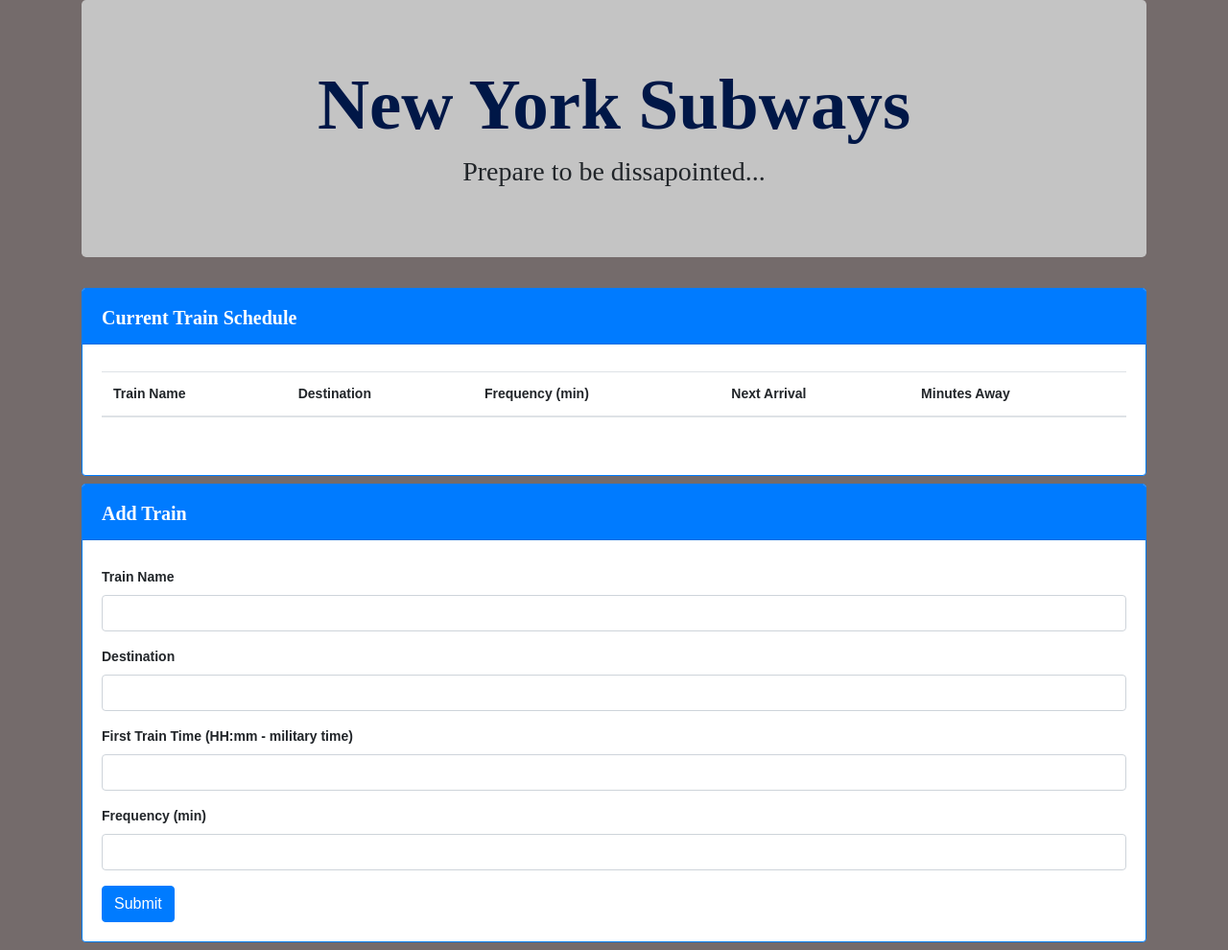
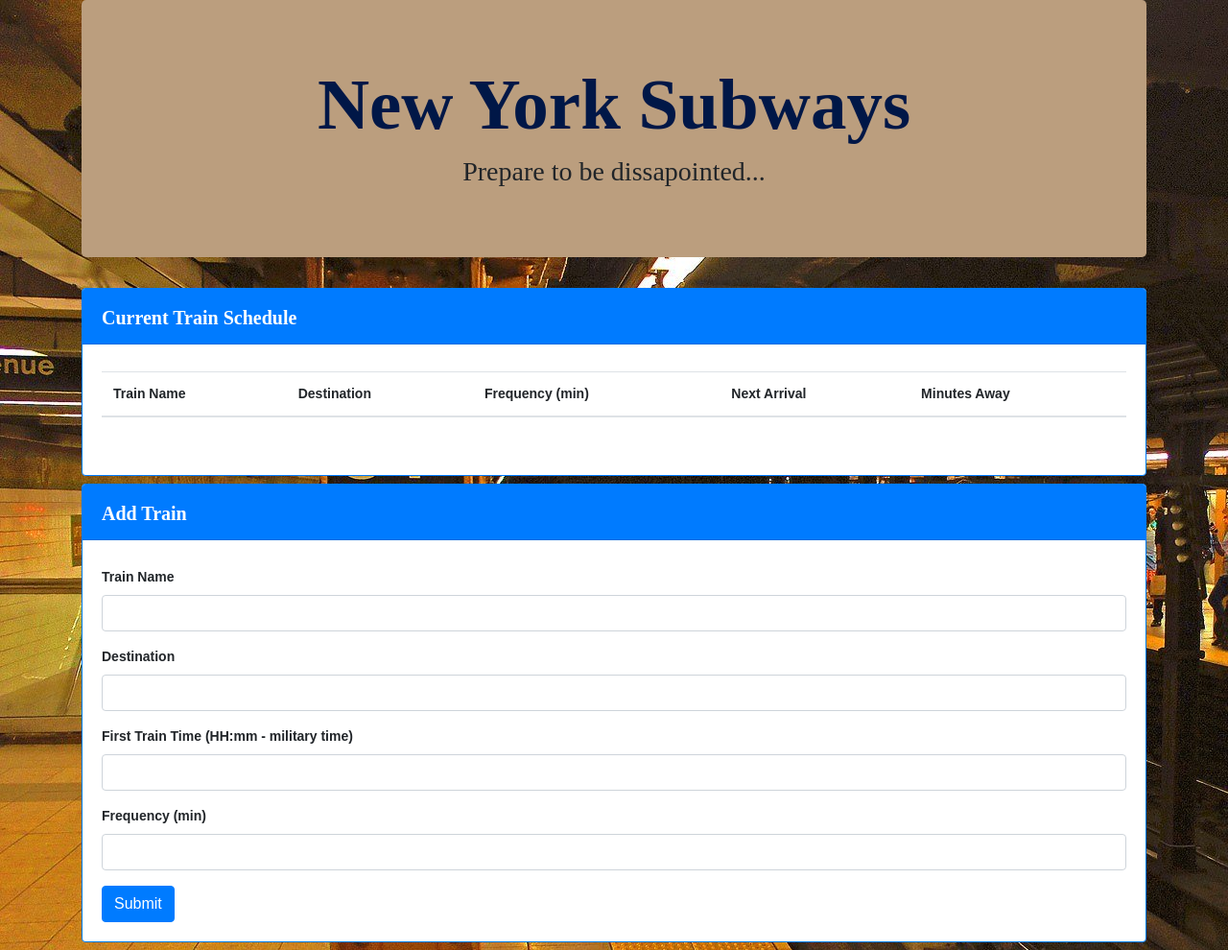
Before and after one commit to acap613/Trainz, a plain HTML site: page index.html in a window 1280 px wide. Shown: the whole page at 96% size. Drawn offline with nearby package versions, Linux system fonts and the light colour scheme; no server answers.

Commit message:
styling and background changes

```diff
--- a/style.css
+++ b/style.css
@@ -1,4 +1,5 @@
 body {
+    background-image: url('./Penn-Station.jpg');
     background-color: rgb(116, 107, 107);
 }
 .card {
@@ -7,7 +8,7 @@ body {
     font-size: 14px;
 }
 .jumbotron {
-    background: rgb(196, 196, 196);
+    background: rgb(187, 158, 126);
     font-family: 'Times New Roman', Times, serif;
 
 }
```
Also changed, not shown: Penn-Station.jpg (added), background.jpg (added).
